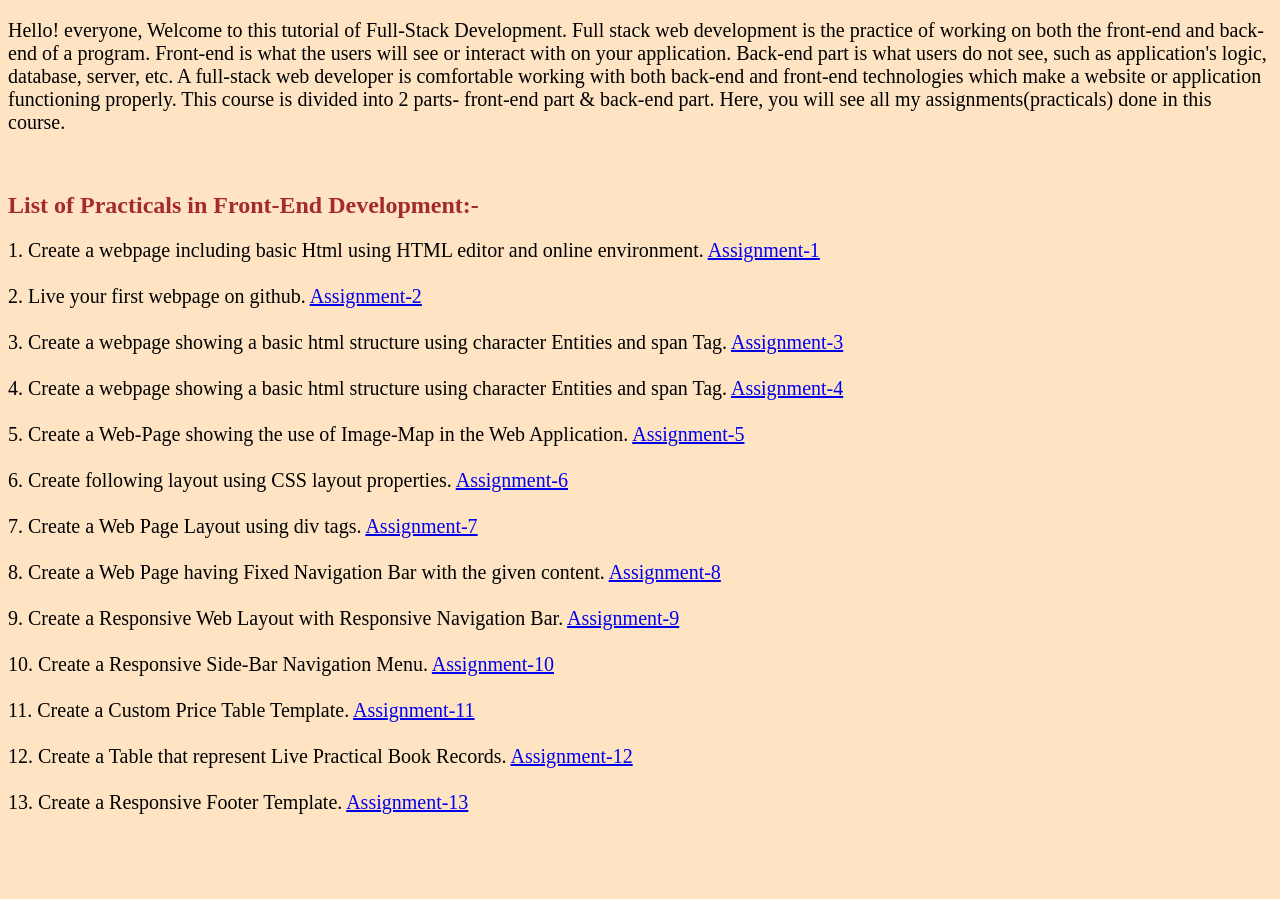
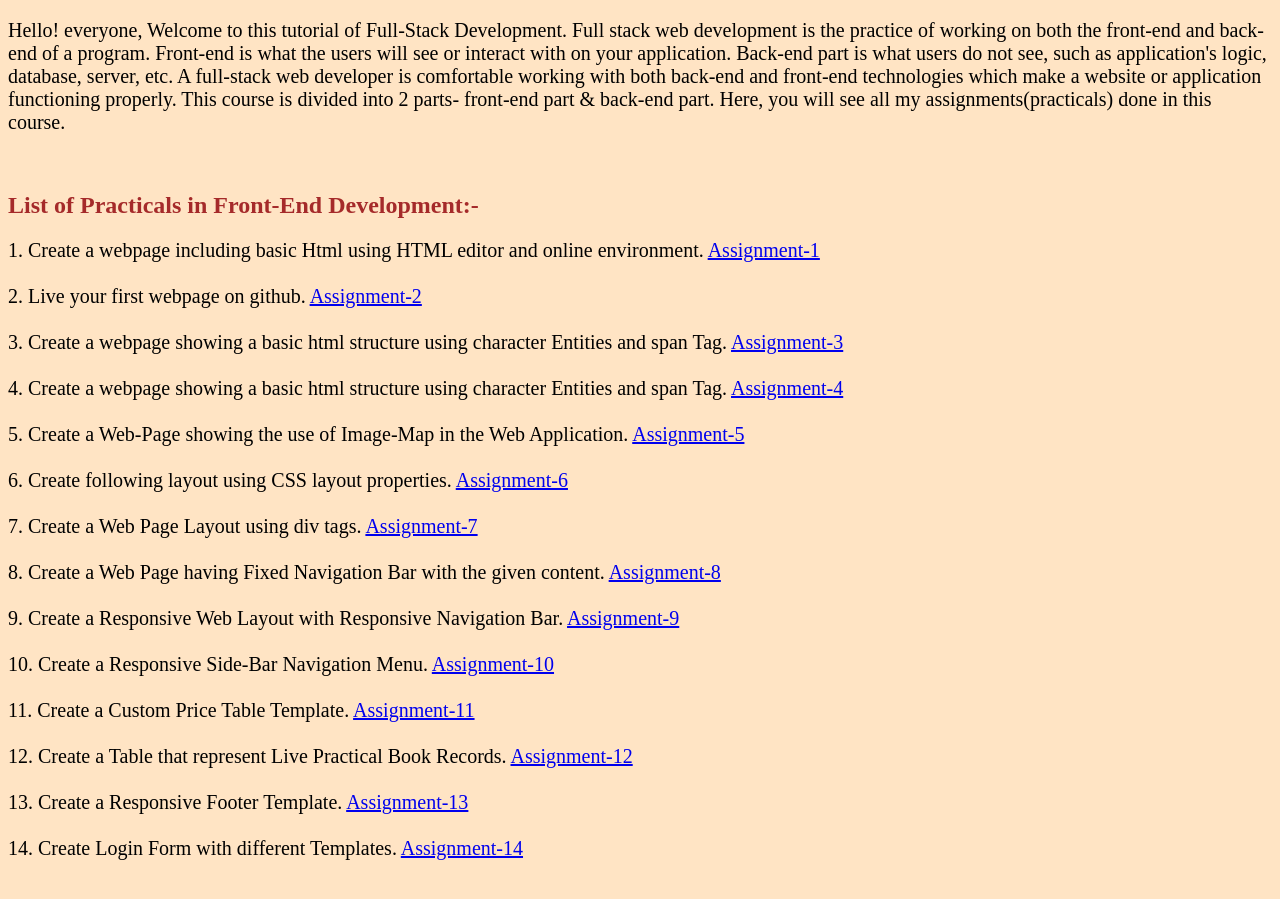
Before and after one commit to rishabh564/Full-Stack-Development, a plain HTML site: page index.html in a window 1280 px wide. Shown: the part 119-1018 px from the top of the page. Before the commit the page ends 972 px from the top, so only its background shows below. Drawn offline with Linux system fonts and the light colour scheme.

Commit message:
index updated

```diff
--- a/index.html
+++ b/index.html
@@ -100,6 +100,12 @@
             </div>
             <br>
 
+            <div>
+                14. Create Login Form with different Templates.
+                <a href='Front-End-Development/Assignments/Assignment-14.html' target=_blank>Assignment-14</a>
+            </div>
+            <br>
+
         </div>
     </p>
 
```
